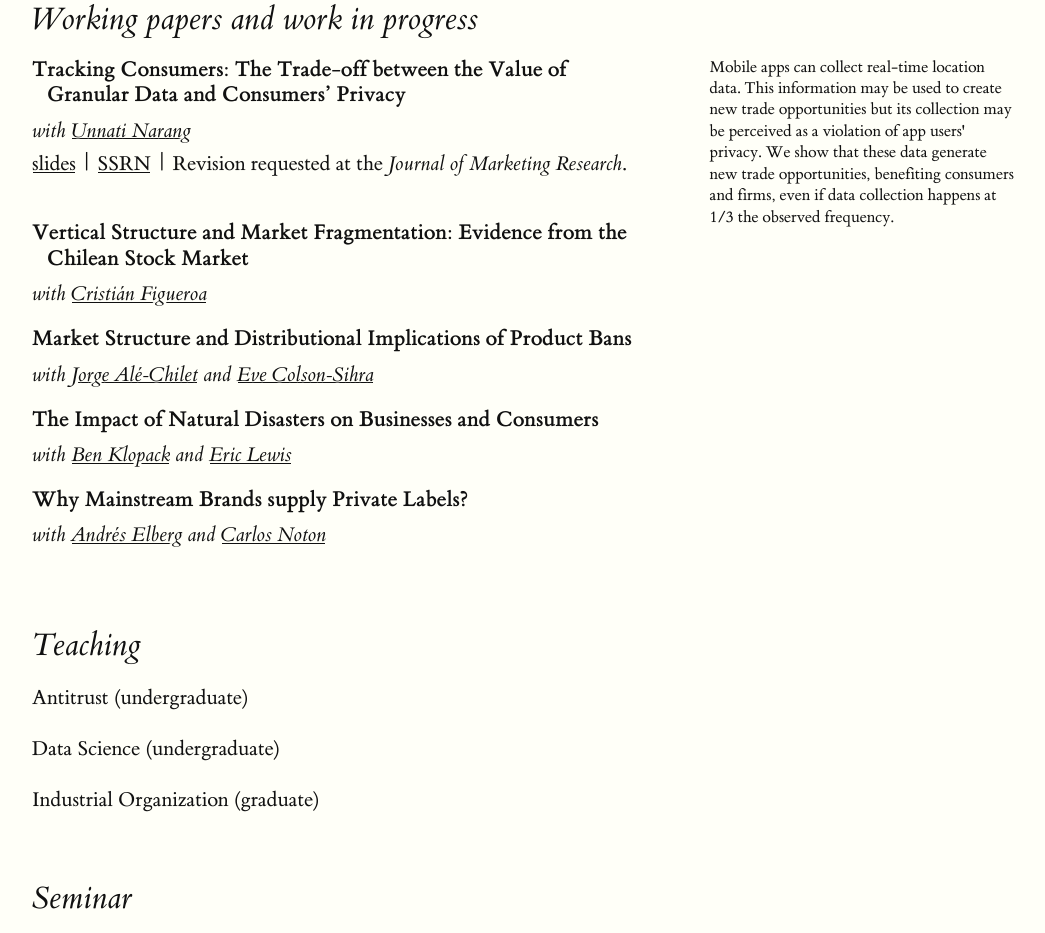
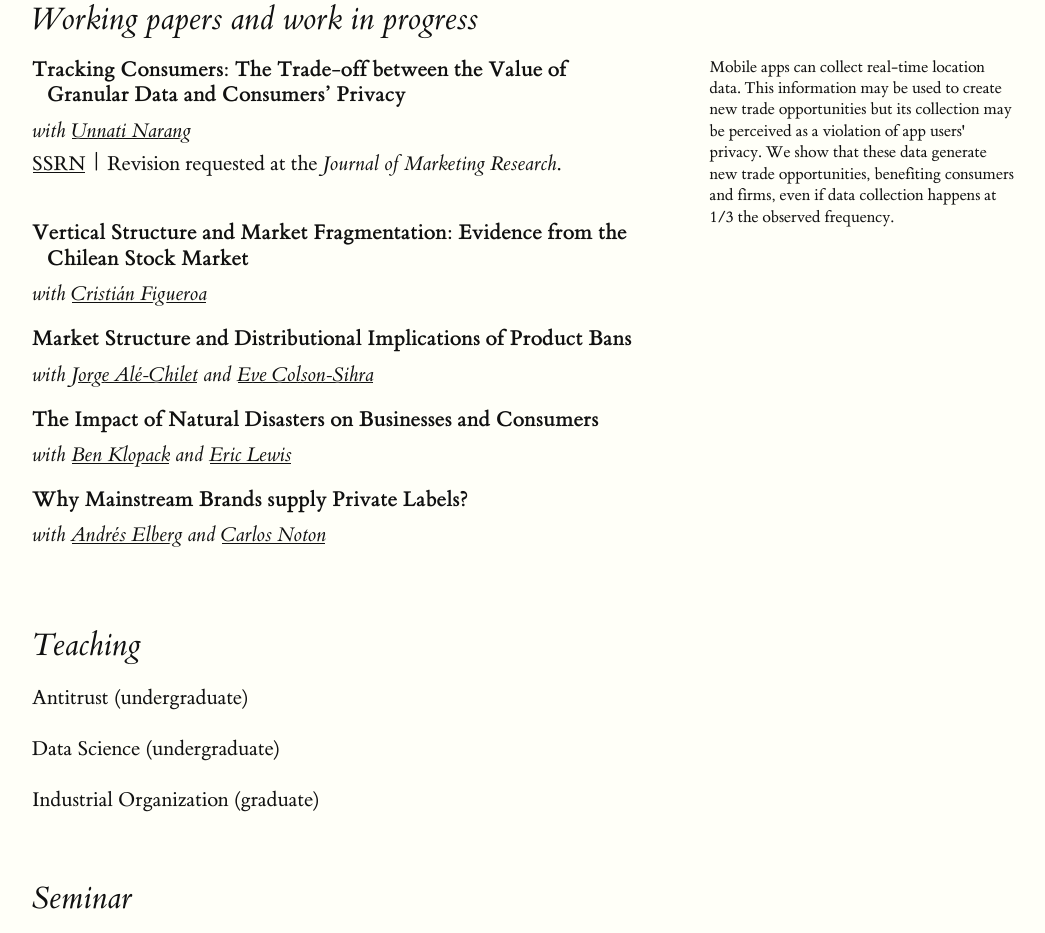
Before and after one commit to flucoe/flucoe.github.io, a plain HTML site: page index.html in a window 1280 px wide. Shown: the part 1400-2333 px from the top of the page, without its empty margins (128-1173 px from the left). Drawn offline with Linux system fonts and the light colour scheme.

Commit message:
Deleted slides

```diff
--- a/index.html
+++ b/index.html
@@ -61,7 +61,6 @@ by downloading my <a href="pdfs/Luco_cv.pdf" target = "_blank"><b>CV</b></a>, ch
 	</span>
 </p>
 
-
 <p>
 	<span class="marginnote">Vertical mergers by multiproduct firms raise anticompetitive pricing incentives. We call this the <i>Edgeworth-Salinger effect</i> and show
 	that it counteracts procompetitive effects of vertical mergers. We call for the E-S effect to be explicitly considered in antitrust enforcement.</span>
@@ -118,8 +117,7 @@ by downloading my <a href="pdfs/Luco_cv.pdf" target = "_blank"><b>CV</b></a>, ch
 Consumers’ Privacy</b></span>
 	<span class="coauthors">with <a href="http://www.unnatinarang.com/" target="_blank">Unnati Narang</a></span>
 	<span class="paperdetails">
-			<a href="pdfs/NL_slides.pdf" target="_blank">slides</a> |
-        <a href="https://papers.ssrn.com/sol3/papers.cfm?abstract_id=4209378" target="_blank">SSRN</a> | Revision requested at the <i>Journal of Marketing Research</i>.
+			<a href="https://papers.ssrn.com/sol3/papers.cfm?abstract_id=4209378" target="_blank">SSRN</a> | Revision requested at the <i>Journal of Marketing Research</i>.
         </span>
 </p>
 
```
